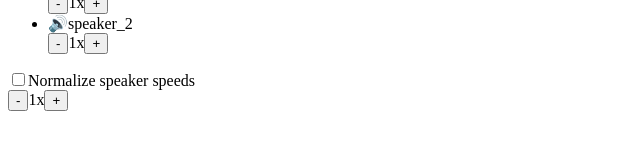
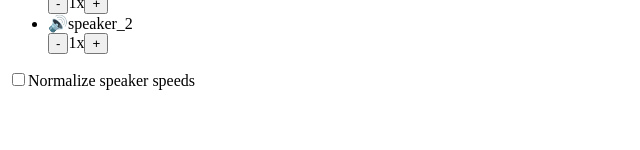
Before and after one commit to tf3/smarter-audio-player, a React app: page / in a window 1280 px wide. Shown: the part 188-338 px from the top of the page, without its empty margins (0-640 px from the left). Built offline with nearby package versions, Linux system fonts and the light colour scheme; the HTML template or start-up script is replaced by a standard one.

Commit message:
Fix bug causing undefined speeds

```diff
--- a/src/components/NormalizeSpeedControls.js
+++ b/src/components/NormalizeSpeedControls.js
@@ -19,10 +19,12 @@ const NormalizeSpeedControls = ({
       />
       Normalize speaker speeds
     </label>
-    <SpeedControl
-      setSpeed={setGlobalSpeed}
-      speed={globalSpeed}
-    />
+    {speedsAreNormalized && (
+      <SpeedControl
+        setSpeed={setGlobalSpeed}
+        speed={globalSpeed}
+      />
+    )}
   </form>
 );
 
--- a/src/components/SpeedControl.js
+++ b/src/components/SpeedControl.js
@@ -21,7 +21,7 @@ const SpeedControl = ({ onClickAnywhere, participantName, speed, setSpeed }) =>
   };
 
   const handleSpeedClick = () => {
-    if (speed === MAX_SPEED) {
+    if (speed >= MAX_SPEED) {
       setSpeed(MIN_SPEED, participantName);
     } else {
       const newSpeed = PRESET_SPEEDS.find(presetSpeed => presetSpeed > speed);
```
